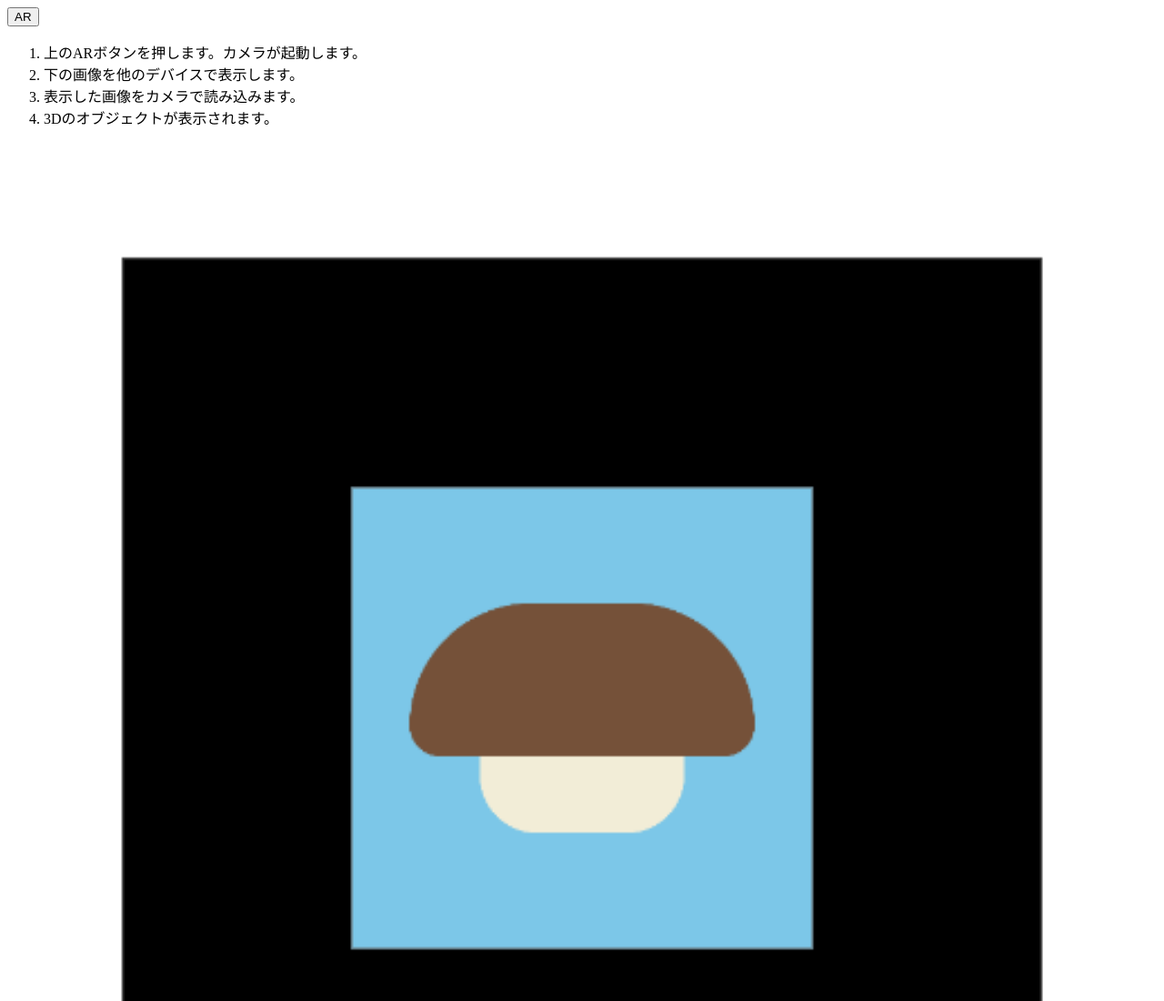
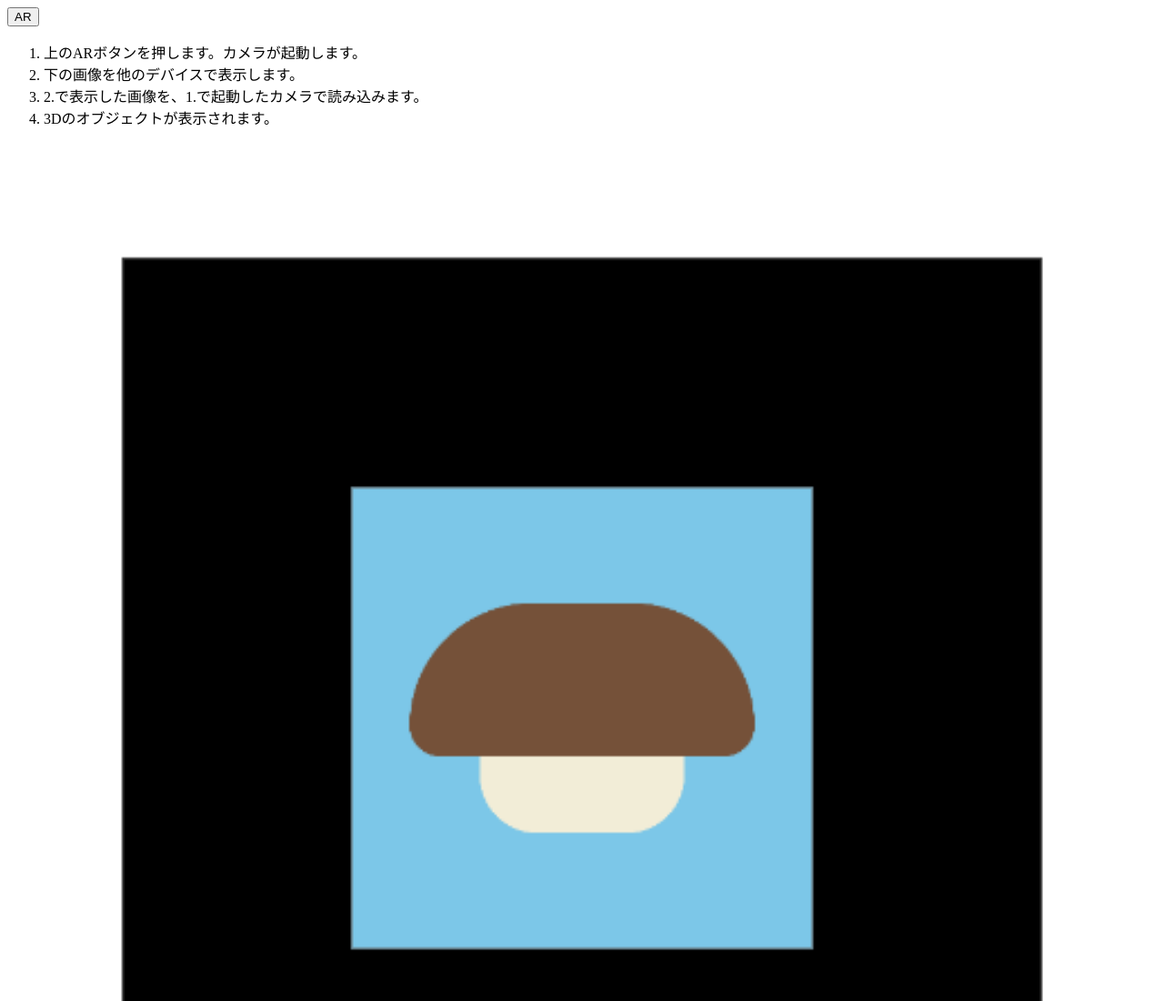
Before and after one commit to MaitakeTeikoku/MaitakeAR, a plain HTML site: page index.html in a window 1280 px wide. Shown: the top 1100 px of the page at 91% size. Drawn offline with Linux system fonts and the light colour scheme.

Commit message:
Add files via upload

```diff
--- a/index.html
+++ b/index.html
@@ -6,7 +6,7 @@
   <ol>
     <li>上のARボタンを押します。カメラが起動します。</li>
     <li>下の画像を他のデバイスで表示します。</li>
-    <li>表示した画像をカメラで読み込みます。</li>
+    <li>2.で表示した画像を、1.で起動したカメラで読み込みます。</li>
     <li>3Dのオブジェクトが表示されます。</li>
   </ol>
 
```
